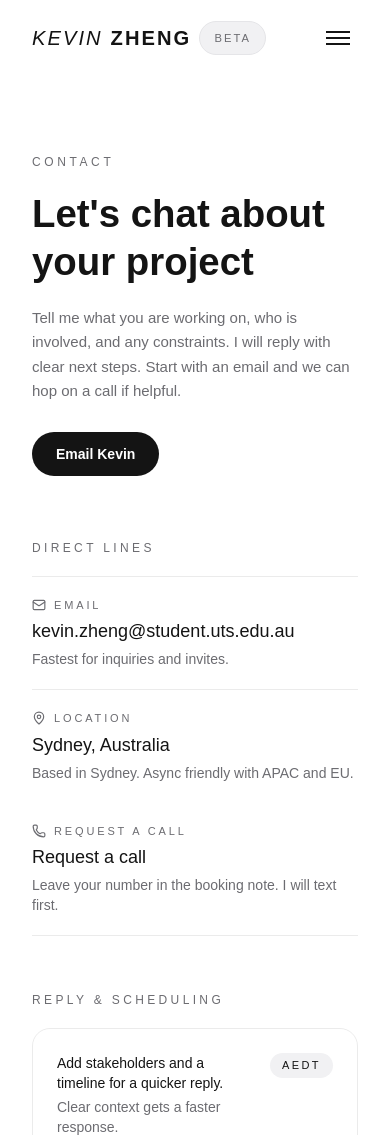
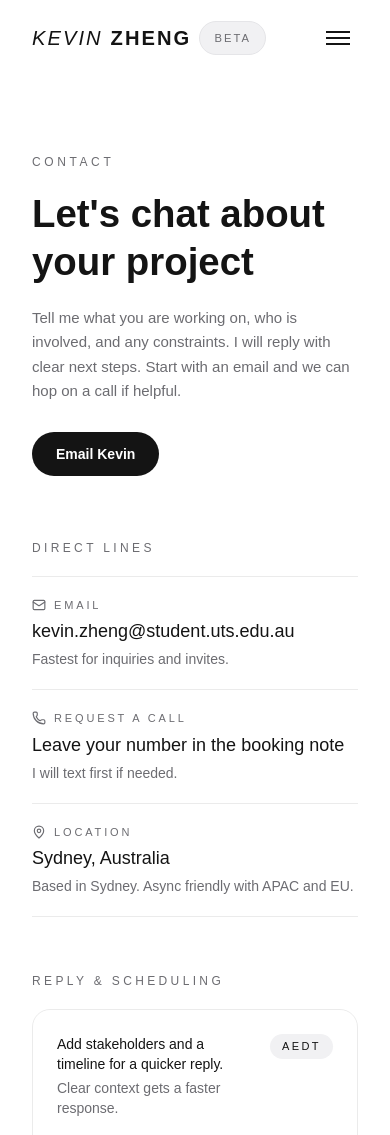
Before and after one commit to kyxzhe/kyxzhe.github.io, a Next.js app: page /contact in a window 390 px wide. Shown: the top 1135 px of the page. Built offline with nearby package versions, Linux system fonts and the light colour scheme.

Commit message:
feat: request-a-call alert without phone

```diff
--- a/src/app/contact/page.tsx
+++ b/src/app/contact/page.tsx
@@ -19,6 +19,16 @@ const directLines = [
     icon: Mail,
   },
   {
+    label: "Request a call",
+    value: "Leave your number in the booking note",
+    hint: "I will text first if needed.",
+    onClick: () =>
+      window.alert(
+        "Share your number in the booking note. I will text first and call if it helps."
+      ),
+    icon: Phone,
+  },
+  {
     label: "Location",
     value: contactInfo.location,
     hint: "Based in Sydney. Async friendly with APAC and EU.",
@@ -36,12 +46,6 @@ const collaborationAreas = [
   "Research talks, workshops, and guest teaching",
   "Advising teams on product or hiring decisions",
 ];
-
-const callRequest = {
-  label: "Request a call",
-  hint: "Leave your number in the booking note. I will text first.",
-  cta: "Request a call",
-};
 
 const socialLinks = [
   { label: "LinkedIn", href: socials.linkedin, icon: <LinkedInMonoIcon className="w-4 h-4" /> },
@@ -110,12 +114,13 @@ export default function ContactPage() {
           <div className="space-y-5">
             <p className="text-xs uppercase tracking-[0.28em] text-muted-foreground">Direct lines</p>
             <div className="border-y border-[rgba(0,0,0,0.08)] dark:border-white/15">
-              {directLines.map(({ label, value, hint, href, icon: Icon }, idx) => {
+              {directLines.map(({ label, value, hint, href, onClick, icon: Icon }, idx) => {
+                const clickable = Boolean(href || onClick);
                 const Row = (
                   <div
                     className={`flex flex-col gap-1 py-5 border-b border-[rgba(0,0,0,0.08)] dark:border-white/20 transition-colors hover:border-foreground/70 ${
                       idx === directLines.length - 1 ? "border-b-0" : ""
-                    }`}
+                    } ${clickable ? "cursor-pointer" : ""}`}
                   >
                     <div className="flex items-center gap-2 text-[11px] uppercase tracking-[0.26em] text-muted-foreground">
                       {Icon && <Icon size={14} />}
@@ -126,28 +131,27 @@ export default function ContactPage() {
                   </div>
                 );
 
-                return href ? (
-                  <Link key={label} href={href} className="block hover:text-foreground transition-colors">
-                    {Row}
-                  </Link>
-                ) : (
-                  <div key={label}>{Row}</div>
-                );
+                if (href) {
+                  return (
+                    <Link key={label} href={href} className="block hover:text-foreground transition-colors">
+                      {Row}
+                    </Link>
+                  );
+                }
+                if (onClick) {
+                  return (
+                    <button
+                      key={label}
+                      type="button"
+                      onClick={onClick}
+                      className="w-full text-left hover:text-foreground transition-colors"
+                    >
+                      {Row}
+                    </button>
+                  );
+                }
+                return <div key={label}>{Row}</div>;
               })}
-              <button
-                type="button"
-                onClick={() => setIsModalOpen(true)}
-                className="w-full text-left"
-              >
-                <div className="flex flex-col gap-1 py-5 border-b border-[rgba(0,0,0,0.08)] dark:border-white/20 transition-colors hover:border-foreground/70 last:border-b-0">
-                  <div className="flex items-center gap-2 text-[11px] uppercase tracking-[0.26em] text-muted-foreground">
-                    <Phone size={14} />
-                    <span>{callRequest.label}</span>
-                  </div>
-                  <p className="text-lg font-medium text-foreground">{callRequest.cta}</p>
-                  <p className="text-sm text-muted-foreground">{callRequest.hint}</p>
-                </div>
-              </button>
             </div>
           </div>
 
--- a/src/components/ContactModal.tsx
+++ b/src/components/ContactModal.tsx
@@ -234,7 +234,7 @@ export default function ContactModal({ isOpen, onClose, startInSchedule }: Conta
                   <p className="text-lg md:text-xl text-muted-foreground">
                     {mode === "info"
                       ? "Share what you need, who is involved, and any constraints. I will outline the next steps."
-                      : "Pick a time, add context, and add your number if you want a call. I will confirm by email."}
+                      : "Pick a time, add context, and I will confirm by email."}
                   </p>
                 </motion.div>
 
```
